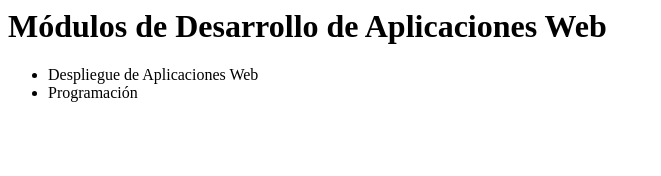
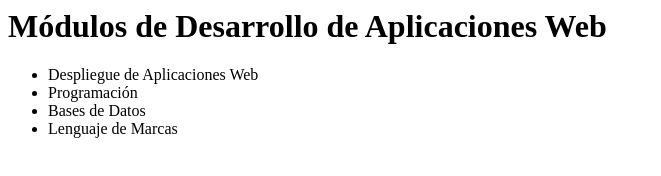
Before and after one commit to heectoor7/actividad3, a plain HTML site: page index.html in a window 1280 px wide. Shown: the whole page, without its empty margins (0-661 px from the left). Drawn offline with Linux system fonts and the light colour scheme.

Commit message:
Agrego lenguaje de marcas

```diff
--- a/index.html
+++ b/index.html
@@ -2,4 +2,6 @@
 <ul>
     <li>Despliegue de Aplicaciones Web</li>
     <li>Programación</li>
+    <li>Bases de Datos</li>
+    <li>Lenguaje de Marcas</li>
 </ul>
```
